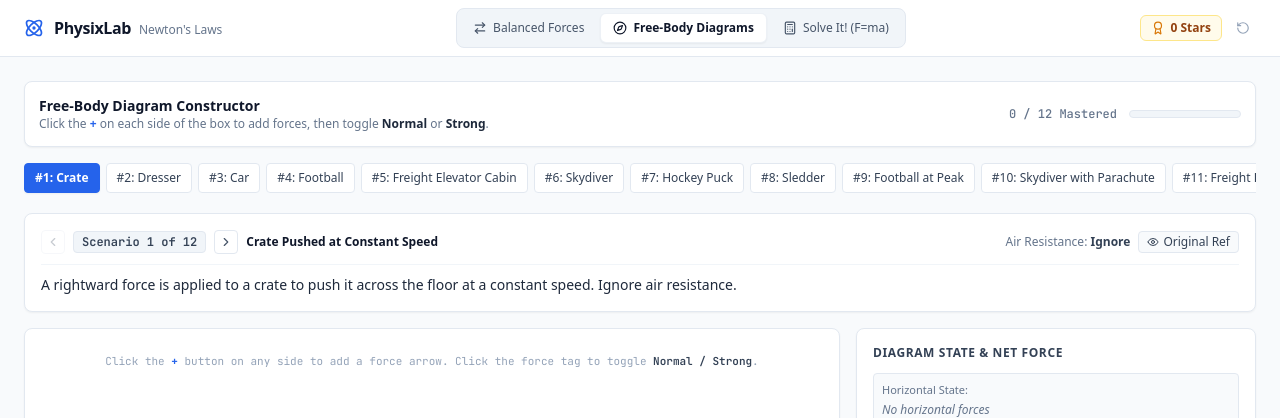
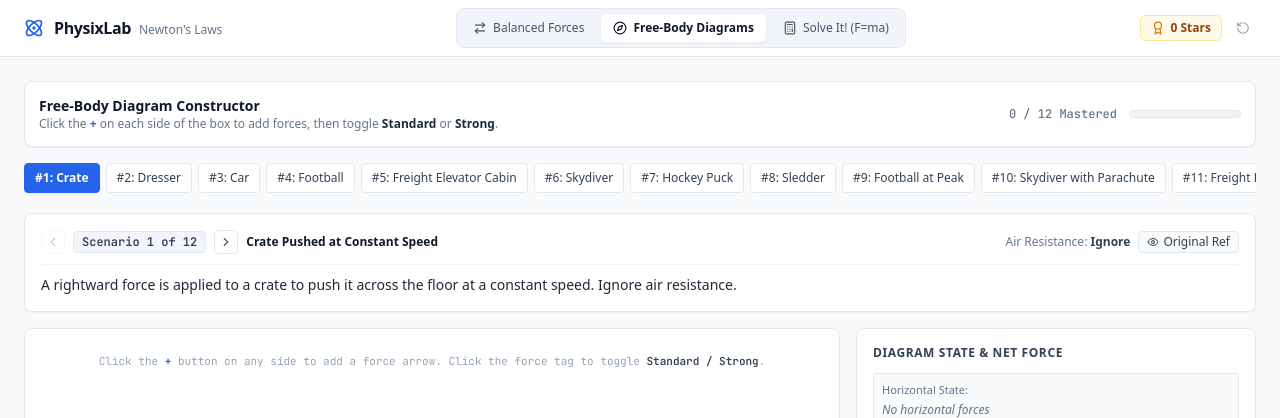
Before and after one commit to StwFate/Physics_Site, a React (Vite) app in the folder Physics_Site/: page / in a window 1280 px wide. Both pictures are taken after a click on the button "Free-Body Diagrams". Shown: the top 418 px of the page. Built offline with nearby package versions, Linux system fonts and the light colour scheme.

Commit message:
refactor(FBDModule): replace 'Normal' force magnitude label with 'Standard' to prevent collision with Normal force

```diff
--- a/Physics_Site/src/components/FBDModule.jsx
+++ b/Physics_Site/src/components/FBDModule.jsx
@@ -22,7 +22,7 @@ const getForceColor = (code) => {
 export default function FBDModule() {
   const [scenarioIndex, setScenarioIndex] = useState(0)
   const [forces, setForces] = useState({ right: 0, left: 0, up: 0, down: 0 })
-  const [strengths, setStrengths] = useState({ right: 'normal', left: 'normal', up: 'normal', down: 'normal' })
+  const [strengths, setStrengths] = useState({ right: 'standard', left: 'standard', up: 'standard', down: 'standard' })
   const [activePopover, setActivePopover] = useState(null) // 'up' | 'down' | 'left' | 'right' | null
   const [isSubmitted, setIsSubmitted] = useState(false)
   const [isCorrect, setIsCorrect] = useState(false)
@@ -43,7 +43,7 @@ export default function FBDModule() {
   // Reset when changing scenario
   useEffect(() => {
     setForces({ right: 0, left: 0, up: 0, down: 0 })
-    setStrengths({ right: 'normal', left: 'normal', up: 'normal', down: 'normal' })
+    setStrengths({ right: 'standard', left: 'standard', up: 'standard', down: 'standard' })
     setActivePopover(null)
     setIsSubmitted(false)
     setIsCorrect(false)
@@ -66,21 +66,21 @@ export default function FBDModule() {
 
   const handleSelectForce = (dir, code) => {
     setForces((prev) => ({ ...prev, [dir]: code }))
-    setStrengths((prev) => ({ ...prev, [dir]: 'normal' }))
+    setStrengths((prev) => ({ ...prev, [dir]: 'standard' }))
     setActivePopover(null)
     setIsSubmitted(false)
   }
 
   const handleRemoveForce = (dir) => {
     setForces((prev) => ({ ...prev, [dir]: 0 }))
-    setStrengths((prev) => ({ ...prev, [dir]: 'normal' }))
+    setStrengths((prev) => ({ ...prev, [dir]: 'standard' }))
     setIsSubmitted(false)
   }
 
   const handleToggleStrength = (dir) => {
     setStrengths((prev) => ({
       ...prev,
-      [dir]: prev[dir] === 'normal' ? 'strong' : 'normal',
+      [dir]: prev[dir] === 'standard' ? 'strong' : 'standard',
     }))
     setIsSubmitted(false)
   }
@@ -155,7 +155,7 @@ export default function FBDModule() {
     if (targetH !== H && (targetR > 0 || targetL > 0)) {
       const expStr =
         targetH === 0
-          ? 'Equal (Normal vs Normal)'
+          ? 'Equal (Standard vs Standard)'
           : targetH === 1
           ? 'Rightward force should be Strong (longer than left)'
           : 'Leftward force should be Strong (longer than right)'
@@ -164,7 +164,7 @@ export default function FBDModule() {
     if (targetV !== V && (targetU > 0 || targetD > 0)) {
       const expStr =
         targetV === 0
-          ? 'Equal (Normal vs Normal)'
+          ? 'Equal (Standard vs Standard)'
           : targetV === 1
           ? 'Upward force should be Strong (longer than down)'
           : 'Downward force should be Strong (longer than up)'
@@ -200,7 +200,7 @@ export default function FBDModule() {
             Free-Body Diagram Constructor
           </h2>
           <p className="text-xs text-slate-500">
-            Click the <strong className="text-blue-600 font-bold">+</strong> on each side of the box to add forces, then toggle <strong className="text-slate-800">Normal</strong> or <strong className="text-slate-800">Strong</strong>.
+            Click the <strong className="text-blue-600 font-bold">+</strong> on each side of the box to add forces, then toggle <strong className="text-slate-800">Standard</strong> or <strong className="text-slate-800">Strong</strong>.
           </p>
         </div>
 
@@ -297,7 +297,7 @@ export default function FBDModule() {
         {/* Direct-Manipulation Vector Canvas */}
         <div className="lg:col-span-8 bg-white border border-slate-200 rounded-lg p-6 flex flex-col items-center justify-center relative min-h-[460px] shadow-sm select-none">
           <div className="text-[11px] font-mono text-slate-400 mb-8 text-center">
-            Click the <strong className="text-blue-600 font-bold">+</strong> button on any side to add a force arrow. Click the force tag to toggle <strong className="text-slate-700">Normal / Strong</strong>.
+            Click the <strong className="text-blue-600 font-bold">+</strong> button on any side to add a force arrow. Click the force tag to toggle <strong className="text-slate-700">Standard / Strong</strong>.
           </div>
 
           {/* Central Workspace Container */}
@@ -424,9 +424,9 @@ export default function FBDModule() {
                         : 'bg-slate-100 border-slate-200 text-slate-600 hover:bg-slate-200'
                     }`}
                     style={strengths.up === 'strong' ? { backgroundColor: getForceColor(forces.up), borderColor: getForceColor(forces.up) } : {}}
-                    title="Click to toggle Normal vs Strong"
+                    title="Click to toggle Standard vs Strong"
                   >
-                    {strengths.up === 'strong' ? 'Strong' : 'Normal'}
+                    {strengths.up === 'strong' ? 'Strong' : 'Standard'}
                   </button>
                   <button
                     onClick={() => handleRemoveForce('up')}
@@ -484,9 +484,9 @@ export default function FBDModule() {
                         : 'bg-slate-100 border-slate-200 text-slate-600 hover:bg-slate-200'
                     }`}
                     style={strengths.down === 'strong' ? { backgroundColor: getForceColor(forces.down), borderColor: getForceColor(forces.down) } : {}}
-                    title="Click to toggle Normal vs Strong"
+                    title="Click to toggle Standard vs Strong"
                   >
-                    {strengths.down === 'strong' ? 'Strong' : 'Normal'}
+                    {strengths.down === 'strong' ? 'Strong' : 'Standard'}
                   </button>
                   <button
                     onClick={() => handleRemoveForce('down')}
@@ -522,9 +522,9 @@ export default function FBDModule() {
                         : 'bg-slate-100 border-slate-200 text-slate-600 hover:bg-slate-200'
                     }`}
                     style={strengths.left === 'strong' ? { backgroundColor: getForceColor(forces.left), borderColor: getForceColor(forces.left) } : {}}
-                    title="Click to toggle Normal vs Strong"
+                    title="Click to toggle Standard vs Strong"
                   >
-                    {strengths.left === 'strong' ? 'Strong' : 'Normal'}
+                    {strengths.left === 'strong' ? 'Strong' : 'Standard'}
                   </button>
                   <ForceSymbol code={forces.left} className="font-bold text-xs" style={{ color: getForceColor(forces.left) }} />
                 </div>
@@ -576,9 +576,9 @@ export default function FBDModule() {
                         : 'bg-slate-100 border-slate-200 text-slate-600 hover:bg-slate-200'
                     }`}
                     style={strengths.right === 'strong' ? { backgroundColor: getForceColor(forces.right), borderColor: getForceColor(forces.right) } : {}}
-                    title="Click to toggle Normal vs Strong"
+                    title="Click to toggle Standard vs Strong"
                   >
-                    {strengths.right === 'strong' ? 'Strong' : 'Normal'}
+                    {strengths.right === 'strong' ? 'Strong' : 'Standard'}
                   </button>
                   <button
                     onClick={() => handleRemoveForce('right')}
@@ -598,7 +598,7 @@ export default function FBDModule() {
           <button
             onClick={() => {
               setForces({ right: 0, left: 0, up: 0, down: 0 })
-              setStrengths({ right: 'normal', left: 'normal', up: 'normal', down: 'normal' })
+              setStrengths({ right: 'standard', left: 'standard', up: 'standard', down: 'standard' })
               setIsSubmitted(false)
             }}
             className="mt-6 text-xs text-slate-400 hover:text-slate-700 font-medium transition-colors"
@@ -625,13 +625,13 @@ export default function FBDModule() {
                   <div className="flex items-center justify-between font-semibold">
                     <span className="flex items-center gap-1 text-slate-800">
                       {forces.left > 0 ? (
-                        <span><ForceSymbol code={forces.left} /> ({strengths.left})</span>
+                        <span><ForceSymbol code={forces.left} /> ({strengths.left === 'strong' ? 'Strong' : 'Standard'})</span>
                       ) : (
                         <span className="text-slate-500 font-normal">None</span>
                       )}{' '}
                       <span className="text-slate-400 font-normal">vs</span>{' '}
                       {forces.right > 0 ? (
-                        <span><ForceSymbol code={forces.right} /> ({strengths.right})</span>
+                        <span><ForceSymbol code={forces.right} /> ({strengths.right === 'strong' ? 'Strong' : 'Standard'})</span>
                       ) : (
                         <span className="text-slate-500 font-normal">None</span>
                       )}
@@ -651,13 +651,13 @@ export default function FBDModule() {
                   <div className="flex items-center justify-between font-semibold">
                     <span className="flex items-center gap-1 text-slate-800">
                       {forces.up > 0 ? (
-                        <span><ForceSymbol code={forces.up} /> ({strengths.up})</span>
+                        <span><ForceSymbol code={forces.up} /> ({strengths.up === 'strong' ? 'Strong' : 'Standard'})</span>
                       ) : (
                         <span className="text-slate-500 font-normal">None</span>
                       )}{' '}
                       <span className="text-slate-400 font-normal">vs</span>{' '}
                       {forces.down > 0 ? (
-                        <span><ForceSymbol code={forces.down} /> ({strengths.down})</span>
+                        <span><ForceSymbol code={forces.down} /> ({strengths.down === 'strong' ? 'Strong' : 'Standard'})</span>
                       ) : (
                         <span className="text-slate-500 font-normal">None</span>
                       )}
```
